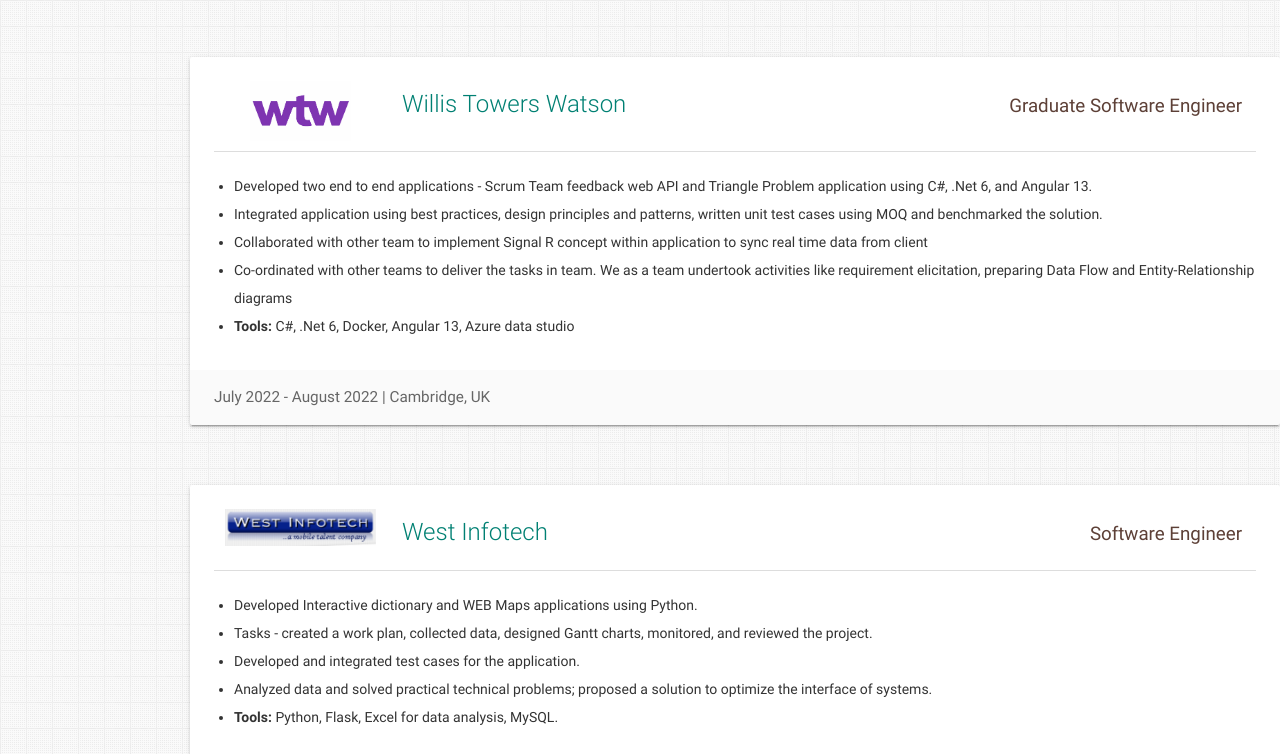
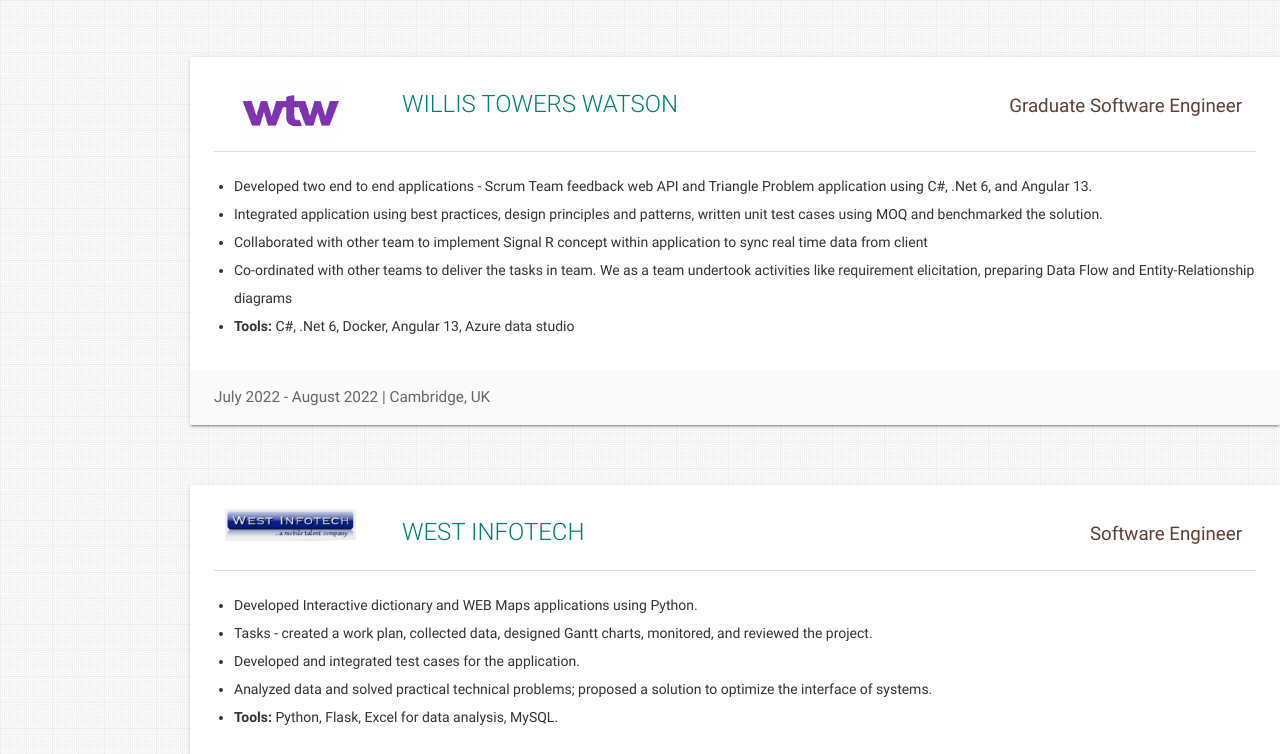
Before and after one commit to devabhakthiniprathyusha/devabhakthiniprathyusha.github.io, a plain HTML site: page index.html in a window 1280 px wide. Shown: the part 2054-2808 px from the top of the page. Drawn offline with nearby package versions, Linux system fonts and the light colour scheme.

Commit message:
updated html

```diff
--- a/assets/css/style.css
+++ b/assets/css/style.css
@@ -13,6 +13,17 @@
   margin-left:-7px;
   border: 6px solid rgba(0, 77, 64, 0.4);
   border-radius: 50% !important;
+}
+
+.card a {
+  color: #008073;
+  margin-right: 20px;
+  -webkit-transition: color 0.3s ease;
+  -moz-transition: color 0.3s ease;
+  -o-transition: color 0.3s ease;
+  -ms-transition: color 0.3s ease;
+  transition: color 0.3s ease;
+  text-transform: uppercase;
 }
 
 .profile-pic img {
@@ -701,4 +712,7 @@
     margin-right: calc(var(--bs-gutter-x)/-2);
     margin-left: calc(var(--bs-gutter-x)/-2);
 }
+*, :after, :before {
+  box-sizing: border-box;
 }
+}
--- a/index.html
+++ b/index.html
@@ -851,8 +851,8 @@
 
 
 
-          <div class="card">
-            <div class="card-content">
+          <!-- <div class="card">
+            <div class="card-content"> -->
               <h4 class="brown-text light">Certificates</h4>
               <!-- <div class="row text-left">
                 <div class="container"> -->
@@ -899,9 +899,9 @@
                 </div>
               <!-- </div>
             </div> -->
-          </div>
+          <!-- </div> -->
 
-        </div>
+        <!-- </div> -->
       </section>
 
       <!-- Seventh Section: Education -->
```
